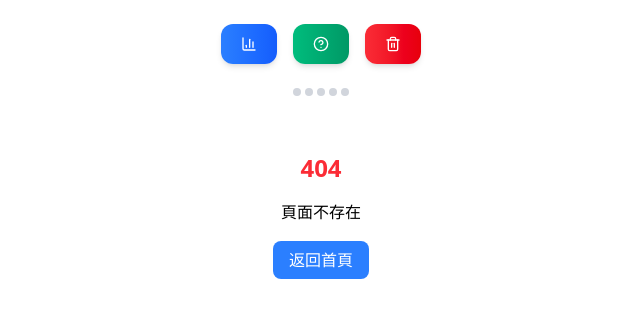
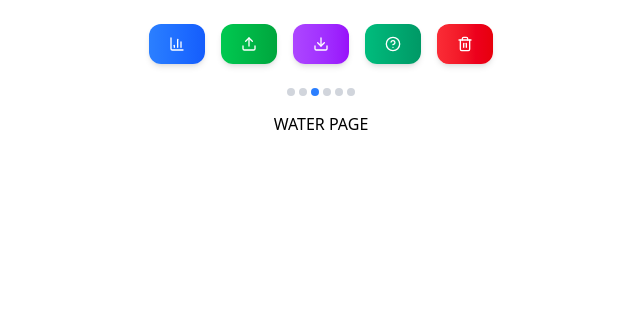
Before and after one commit to echoedinvoker/work-recorder, a Vue app: page /#/water in a window 1280 px wide. Before the commit this address had no page. Shown: the top 318 px of the page, without its empty margins (319-959 px from the left). Built offline with nearby package versions, Linux system fonts and the light colour scheme.

Commit message:
feat: implement water page

```diff
--- a/src/App.vue
+++ b/src/App.vue
@@ -84,9 +84,9 @@ const currentRouteIndex = computed(() => {
 
 // 上一個活動頁面的名稱
 const previousActivityName = computed(() => {
-  if (!previousActivityRoute.value) return '';
+  if (!previousActivityRoute.value) return null;
   const route = routes.find(r => r.name === previousActivityRoute.value);
-  return route
+  return route || null;
 });
 
 // 監聽路由變化，記錄活動頁面
--- a/src/components/overview/ActivityCard.vue
+++ b/src/components/overview/ActivityCard.vue
@@ -26,6 +26,7 @@ import { useDailyEarlySleepStore } from '@/stores/dailyEarlySleepStore';
 import { useDailyHungryStore } from '@/stores/dailyHungryStore';
 import { useDailySwimmingStore } from '@/stores/dailySwimmingStore';
 import { useDailyWorkoutStore } from '@/stores/dailyWorkoutStore';
+import { useDailyWaterStore } from '@/stores/dailyWaterStore';
 
 // 導入 Lucide icons
 import {
@@ -33,7 +34,8 @@ import {
   Moon,          // 替代 😴 (早睡)
   UtensilsCrossed, // 替代 🍽️ (飢餓)
   Waves,         // 替代 🏊 (游泳)
-  Dumbbell       // 替代 💪 (健身)
+  Dumbbell,       // 替代 💪 (健身)
+  Droplet       // 替代 💧 (喝水)
 } from 'lucide-vue-next';
 
 interface Props {
@@ -49,6 +51,7 @@ const earlySleepStore = useDailyEarlySleepStore();
 const hungryStore = useDailyHungryStore();
 const swimmingStore = useDailySwimmingStore();
 const workoutStore = useDailyWorkoutStore();
+const waterStore = useDailyWaterStore();
 
 // 活動配置 - 使用 Lucide icon 組件
 const activityConfig = {
@@ -86,19 +89,19 @@ const activityConfig = {
     category: '運動',
     store: workoutStore,
     routeName: 'workout'
+  },
+  water: {
+    title: '喝水',
+    iconComponent: Droplet,
+    category: '生活習慣',
+    store: waterStore,
+    routeName: 'water'
   }
 };
 
 // 取得當前活動配置
 const activity = computed(() => {
   return activityConfig[props.activityName as keyof typeof activityConfig];
-});
-
-// 取得今日分數
-const todayScore = computed(() => {
-  if (!activity.value) return null;
-  const today = new Date();
-  return activity.value.store.getScoreByDate(today);
 });
 
 // 計算顯示分數
--- a/src/components/pages/OverviewPage.vue
+++ b/src/components/pages/OverviewPage.vue
@@ -132,7 +132,7 @@ import { SCORING_CONSTANTS } from '@/constants/scoringConstants';
 import ActivityCard from '@/components/overview/ActivityCard.vue';
 
 // 減脂相關活動名稱列表
-const fatLossActivityNames = ['nosugar', 'earlysleep', 'hungry', 'swimming', 'workout'];
+const fatLossActivityNames = ['nosugar', 'earlysleep', 'hungry', 'swimming', 'workout', 'water'];
 
 const router = useRouter();
 
@@ -196,7 +196,8 @@ const fatLossActivities = [
   { name: 'hungry', title: '飢餓紀錄', icon: '😋', category: '飲食控制' },
   { name: 'workout', title: '重訓紀錄', icon: '💪', category: '運動表現' },
   { name: 'swimming', title: '游泳紀錄', icon: '🏊', category: '運動表現' },
-  { name: 'earlySleep', title: '早睡紀錄', icon: '😴', category: '生活習慣' }
+  { name: 'earlySleep', title: '早睡紀錄', icon: '😴', category: '生活習慣' },
+  { name: 'water', title: '喝水紀錄', icon: '💧', category: '生活習慣' }
 ];
 
 // 獲取活動分數
--- /dev/null
+++ b/src/components/pages/WaterPage.vue
@@ -0,0 +1,8 @@
+<template>
+  <div>
+    WATER PAGE
+  </div>
+</template>
+
+<script setup lang="ts">
+</script>
--- a/src/router/index.ts
+++ b/src/router/index.ts
@@ -5,12 +5,14 @@ import SwimmingPage from '@/components/pages/SwimmingPage.vue'
 import NoSugarPage from '@/components/pages/NoSugarPage.vue'
 import EarlySleepPage from '@/components/pages/EarlySleepPage.vue'
 import HungryPage from '@/components/pages/HungryPage.vue'
+import WaterPage from '@/components/pages/WaterPage.vue'
 import {
   Ban,           // 替代 🚫 (無糖)
   Moon,          // 替代 😴 (早睡)
   UtensilsCrossed, // 替代 🍽️ (飢餓)
   Waves,         // 替代 🏊 (游泳)
-  Dumbbell       // 替代 💪 (健身)
+  Dumbbell,       // 替代 💪 (健身)
+  Droplet       // 替代 💧 (喝水)
 } from 'lucide-vue-next';
 
 const router = createRouter({
@@ -38,6 +40,15 @@ const router = createRouter({
       meta: {
         title: '游泳紀錄',
         icon: Waves
+      }
+    },
+    {
+      path: '/water',
+      name: 'water',
+      component: WaterPage,
+      meta: {
+        title: '喝水紀錄',
+        icon: Droplet
       }
     },
     {
--- /dev/null
+++ b/src/stores/dailyWaterStore.ts
@@ -0,0 +1,8 @@
+import { defineStore } from "pinia";
+import { ref } from "vue";
+export const useDailyWaterStore = defineStore("dailyWaterSleep", () => {
+  const todayScoreIncrement = ref(0);
+  return {
+    todayScoreIncrement,
+  }
+});
```
